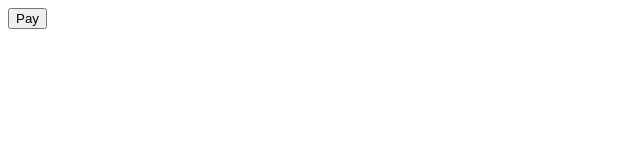
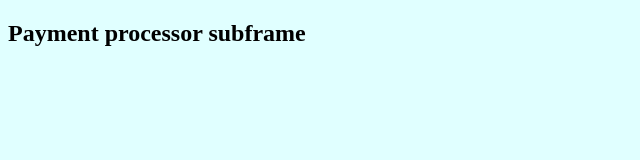
Before and after one commit to egirard/capability-delegation-example, a plain HTML site: page payment-request/index.html in a window 1280 px wide. Shown: the whole page, without its empty margins (0-640 px from the left). Drawn offline with Linux system fonts and the light colour scheme.

Commit message:
Fix styles. (#6)

```diff
--- a/payment-request/index.html
+++ b/payment-request/index.html
@@ -46,8 +46,17 @@
           window.addEventListener("message", requestPayment);
       }
     </script>
+    <style>
+      body {
+          background-color: lightcyan;
+      }
+      #button {
+          display: none;
+      }
+    </style>
   </head>
   <body onload="init()">
+    <h2>Payment processor subframe</h2>
     <button id="button">Pay</button>
   </body>
 </html>
```
